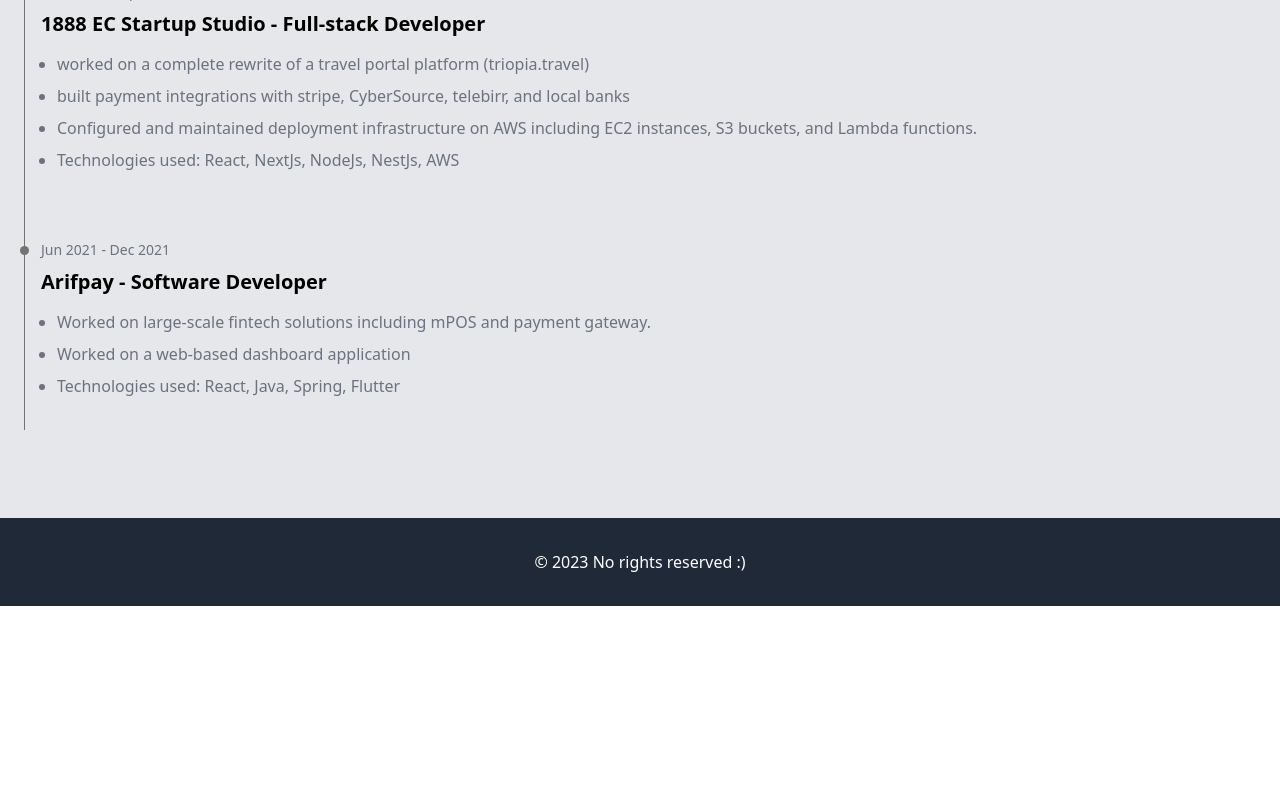
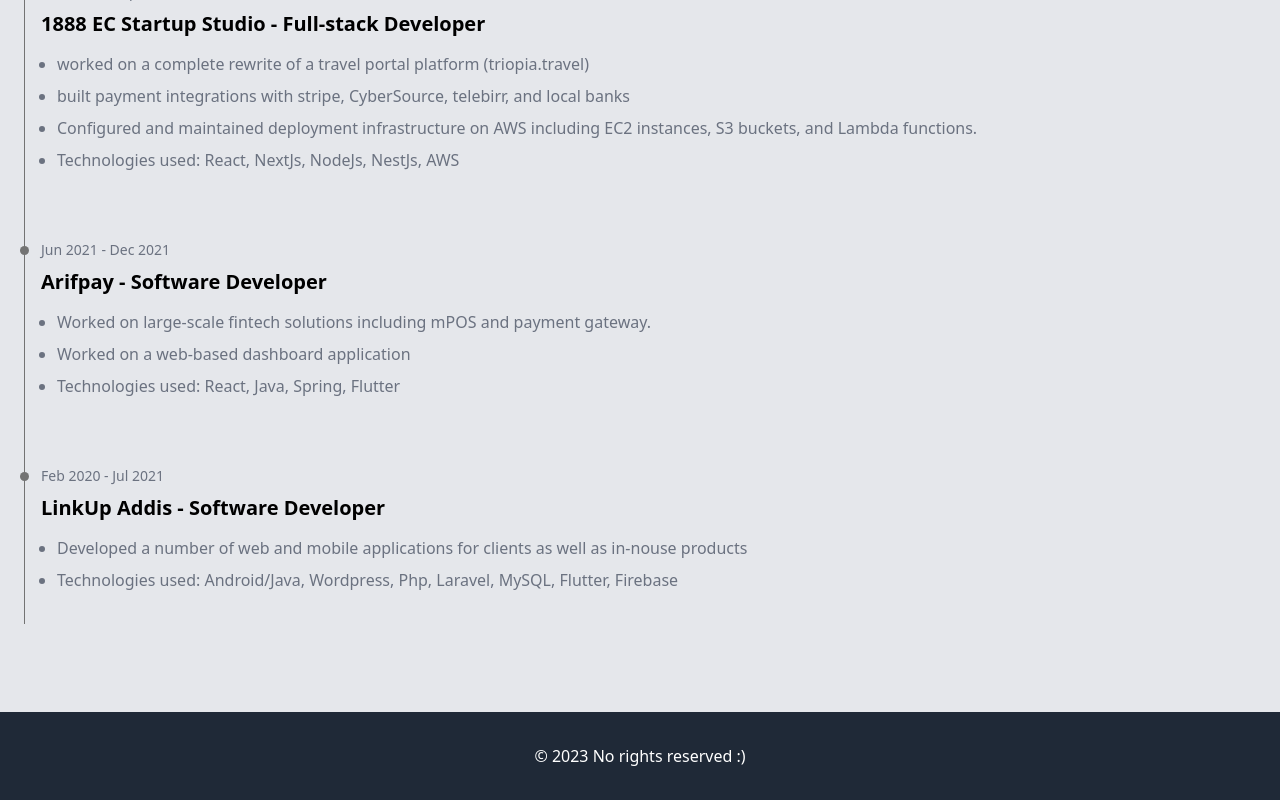
Before and after one commit to vernu/portfolio, a Next.js app: page / in a window 1280 px wide. Shown: the part 2236-3036 px from the top of the page. Before the commit the page ends 2842 px from the top, so only its background shows below. Built offline with nearby package versions, Linux system fonts and the light colour scheme; no server answers.

Commit message:
update work experience data

```diff
--- a/src/data/workExperience.ts
+++ b/src/data/workExperience.ts
@@ -46,4 +46,14 @@
       'Technologies used: React, Java, Spring, Flutter',
     ],
   },
+  {
+    company: 'LinkUp Addis',
+    position: 'Software Developer',
+    startDate: 'Feb 2020',
+    endDate: 'Jul 2021',
+    bulletPoints: [
+      'Developed a number of web and mobile applications for clients as well as in-nouse products',
+      'Technologies used: Android/Java, Wordpress, Php, Laravel, MySQL, Flutter, Firebase',
+    ],
+  },
 ]
```
